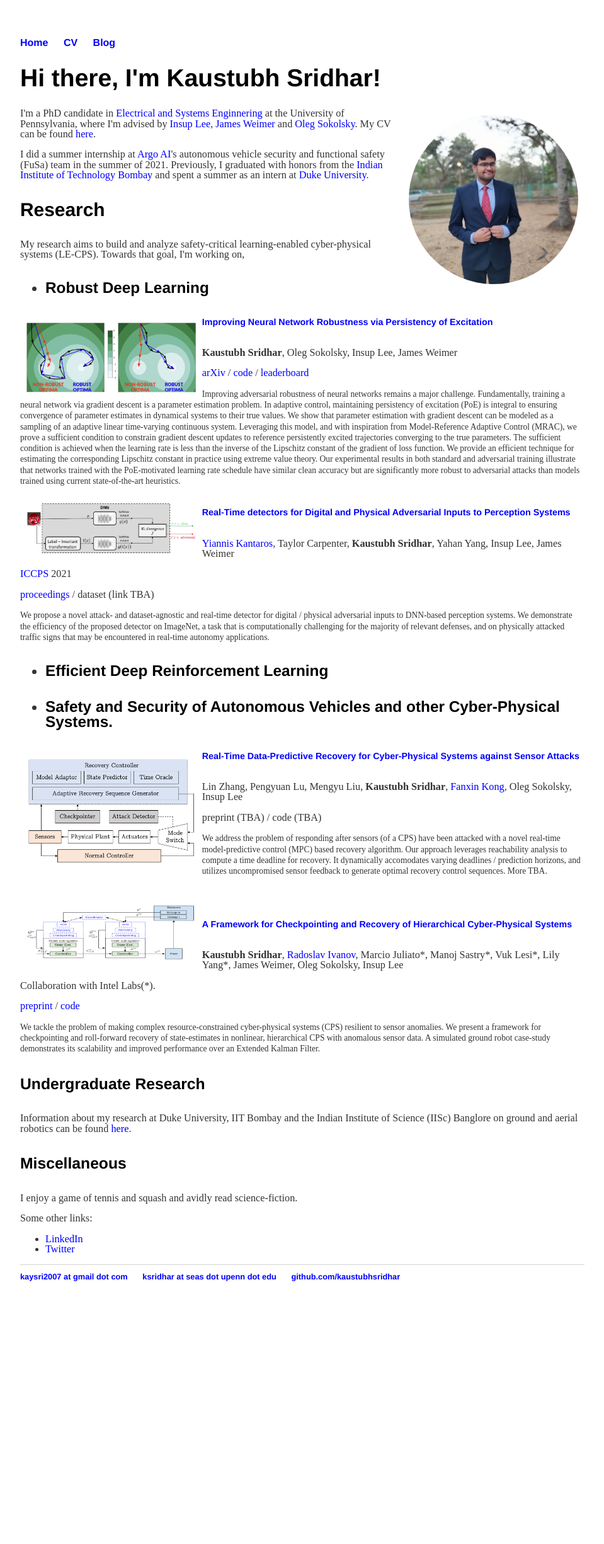
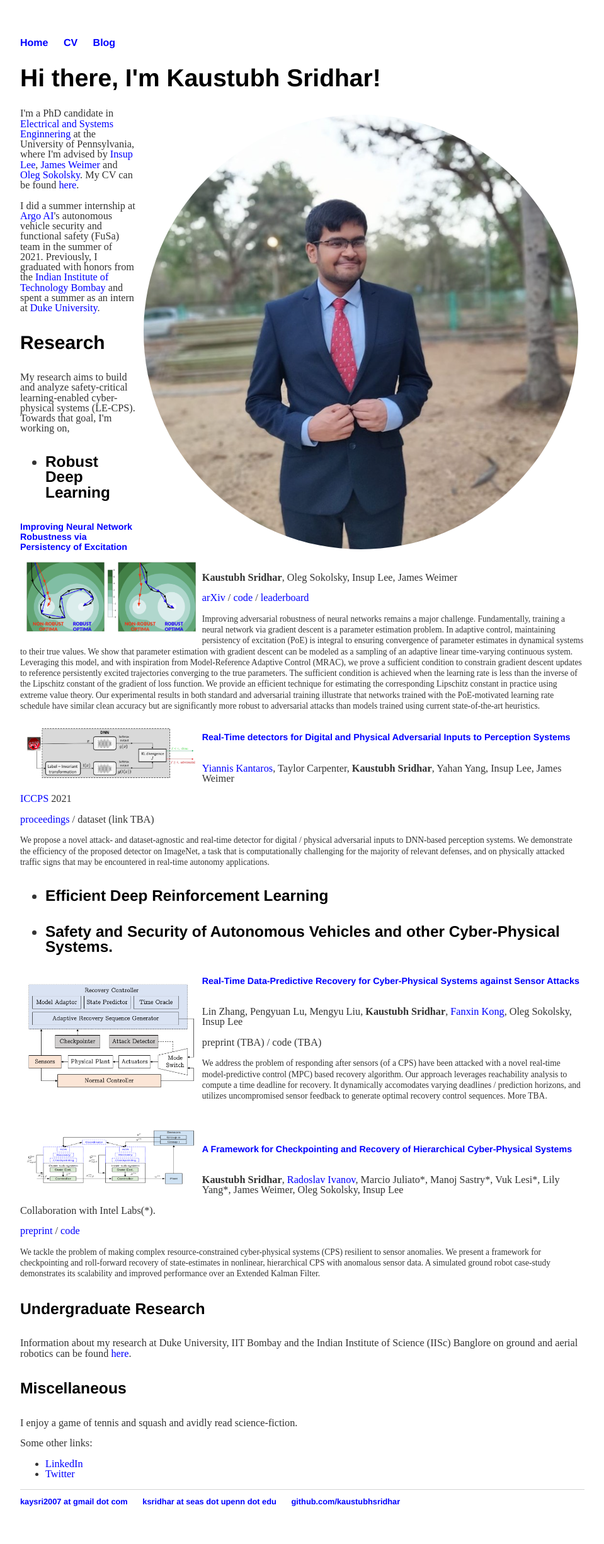
Before and after one commit to kaustubhsridhar/kaustubhsridhar_old.github.io, a Jekyll site: the page built from index.html, in a window 1280 px wide. Shown: the whole page at 63% size, without its empty margins (160-1119 px from the left). Built offline with Jekyll 4.4.1, drawn with Linux system fonts in a browser that asks for light colours; before the commit the page ends 2094 px from its top, so only the background shows below that.

Commit message:
Update index.html

```diff
--- a/index.html
+++ b/index.html
@@ -9,7 +9,7 @@
 
 <div class="blurb">
 	<font size="-1"><h1>Hi there, I'm Kaustubh Sridhar!</h1>
-	<img src="/dp.png" alt="Kaustubh Sridhar" align="right" style="width:30%; padding: 10px;" class="img_dp">
+	<img src="/dp.png" alt="Kaustubh Sridhar" align="right" style="height:200; padding: 10px;" class="img_dp">
 	<p>I'm a PhD candidate in <a href="https://www.ese.upenn.edu/">Electrical and Systems Enginnering</a> at the University of Pennsylvania, where I'm advised by <a href="https://www.cis.upenn.edu/~lee/home/index.shtml">Insup Lee</a>, <a href="https://www.seas.upenn.edu/~weimerj/research.html">James Weimer</a> and <a href="https://www.seas.upenn.edu/directory/profile.php?ID=91">Oleg Sokolsky</a>.
 	My CV can be found <a href="https://kaustubhsridhar.github.io/cv.pdf">here</a>.</p>
 	<p>I did a summer internship at <a href="https://www.argo.ai/">Argo AI</a>'s autonomous vehicle security and functional safety (FuSa) team in the summer of 2021. Previously, I graduated with honors from the <a href="https://www.iitb.ac.in/">Indian Institute of Technology Bombay</a> and spent a summer as an intern at <a href="https://ece.duke.edu/">Duke University</a>.</p>
```
